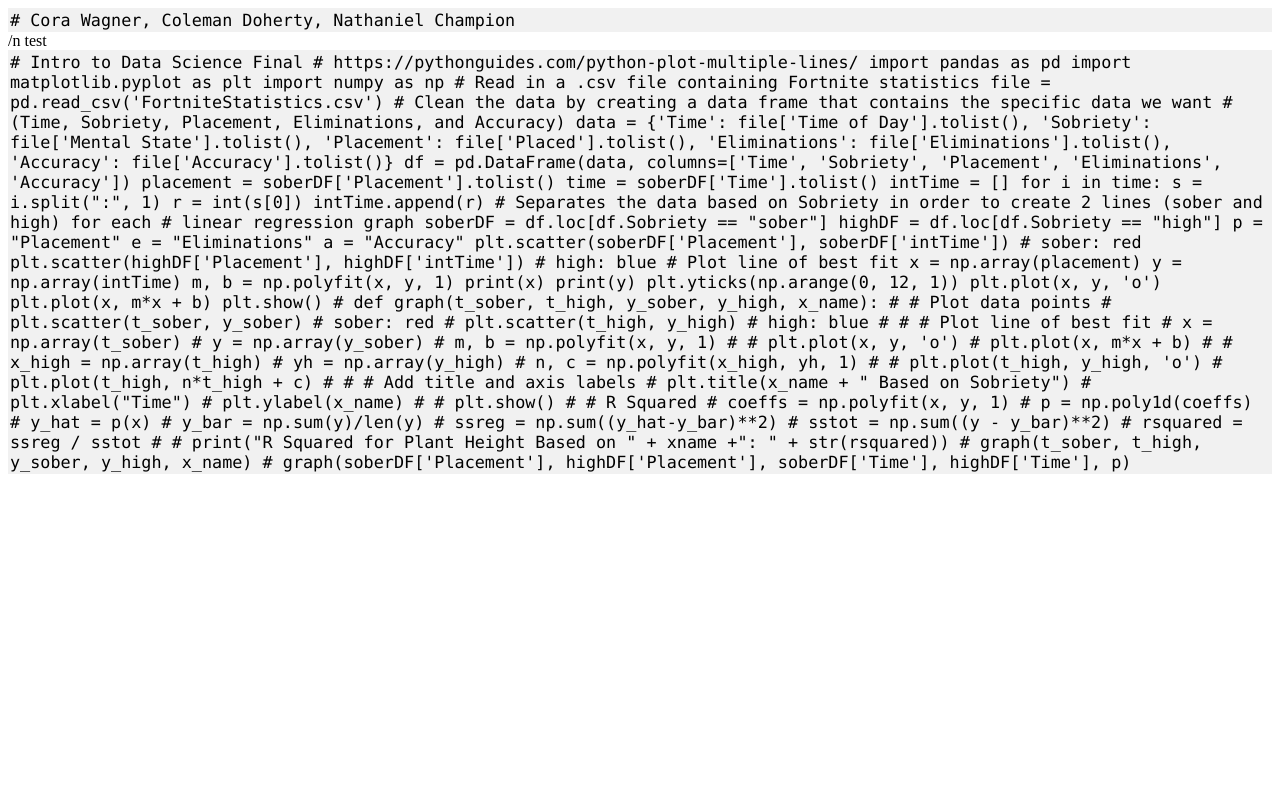
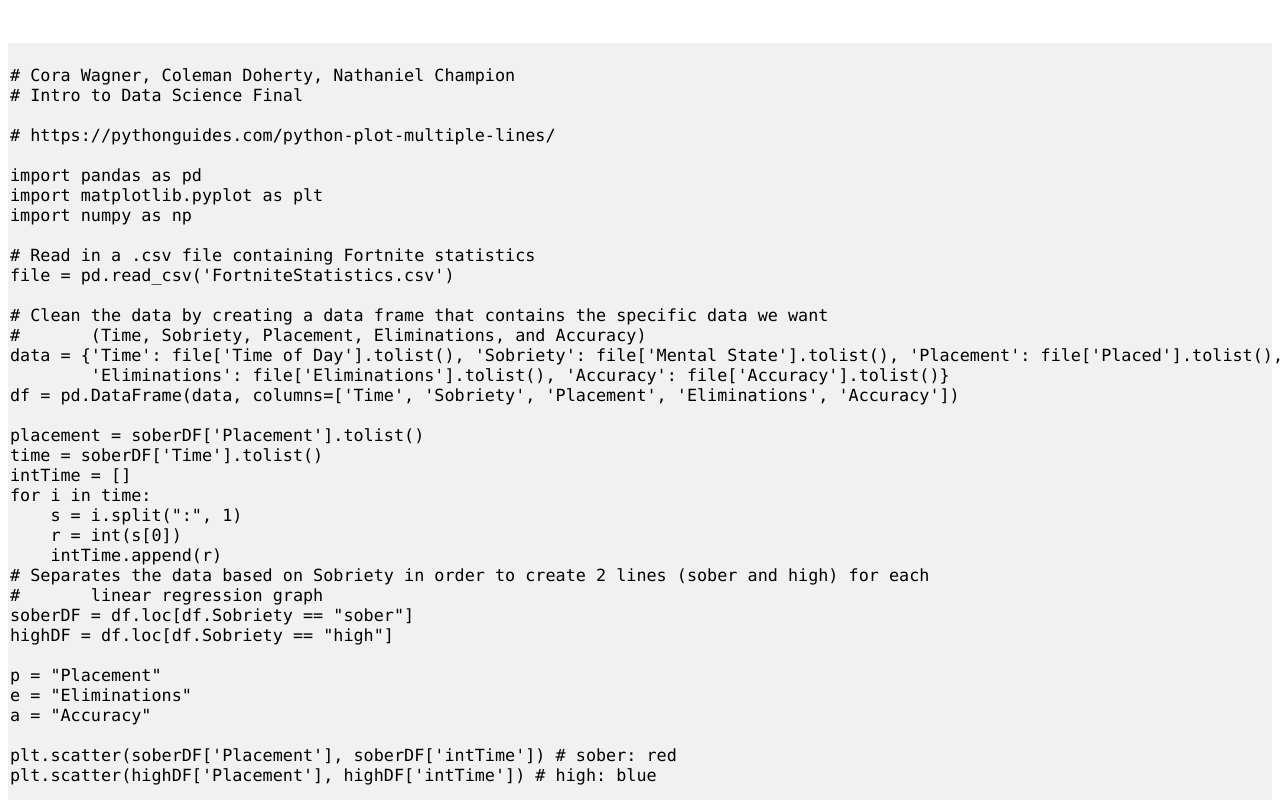
Before and after one commit to ngchampion/test, a plain HTML site: page index.html in a window 1280 px wide. Shown: the top 800 px of the page. Drawn offline with Linux system fonts and the light colour scheme.

Commit message:
Update index.html

```diff
--- a/index.html
+++ b/index.html
@@ -15,9 +15,9 @@ code {
 </head>
 <body>
 
-
+       <pre>
         <code>
-          # Cora Wagner, Coleman Doherty, Nathaniel Champion </code> /n test <code>
+# Cora Wagner, Coleman Doherty, Nathaniel Champion
 # Intro to Data Science Final
 
 # https://pythonguides.com/python-plot-multiple-lines/
@@ -113,7 +113,7 @@ plt.show()
 # graph(t_sober, t_high, y_sober, y_high, x_name)
 # graph(soberDF['Placement'], highDF['Placement'], soberDF['Time'], highDF['Time'], p)
         </code>
-
+        </pre>
 
 </body>
 </html>
```
